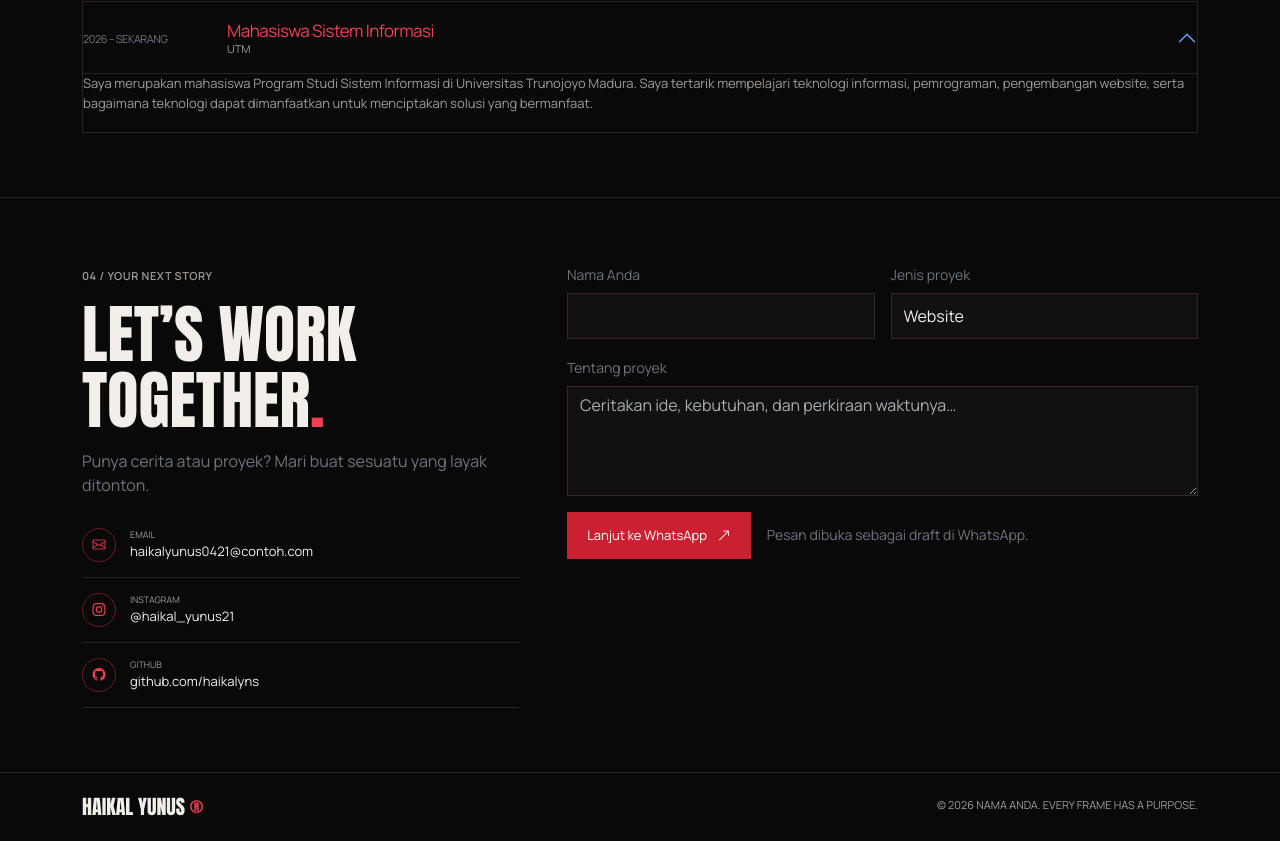
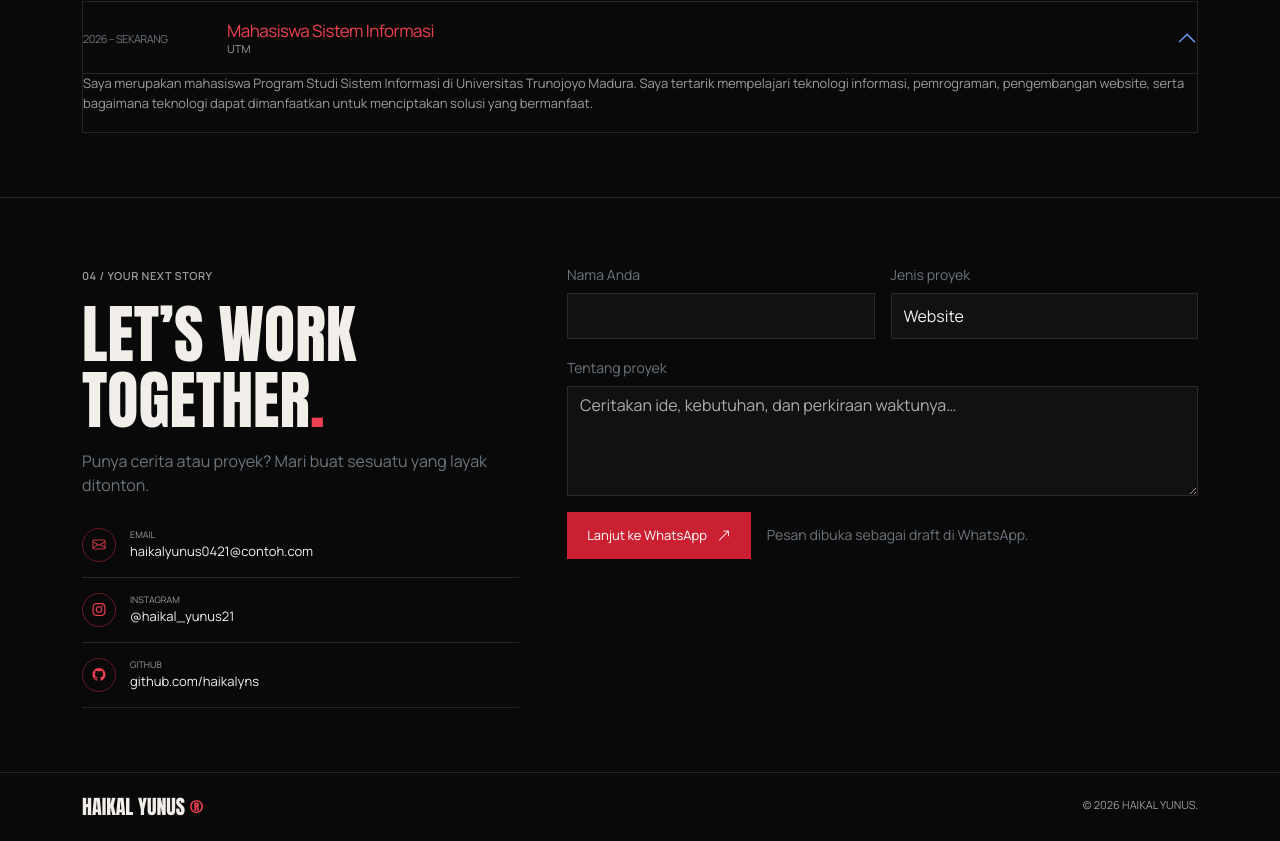
Before and after one commit to haikalyns/portofolio, a plain HTML site: page index.html in a window 1280 px wide. Shown: the part 2146-2987 px from the top of the page. Drawn offline with nearby package versions, Linux system fonts and the light colour scheme.

Commit message:
perubahan sedikit

```diff
--- a/portofolio-sinematik.html
+++ b/index.html
@@ -240,7 +240,7 @@
 </section>
 </main>
 
-<footer><div class="container d-flex justify-content-between flex-wrap gap-2"><span class="display" style="font-size:20px;color:var(--ink)">HAIKAL YUNUS <span class="text-red">®</span></span><span>© <span id="yr"></span> NAMA ANDA. EVERY FRAME HAS A PURPOSE.</span></div></footer>
+<footer><div class="container d-flex justify-content-between flex-wrap gap-2"><span class="display" style="font-size:20px;color:var(--ink)">HAIKAL YUNUS <span class="text-red">®</span></span><span>© <span id="yr"></span> HAIKAL YUNUS. </span></div></footer>
 
 <div class="modal fade" id="pm" tabindex="-1" aria-labelledby="pmTitle" aria-hidden="true">
   <div class="modal-dialog modal-lg modal-dialog-centered">
```
